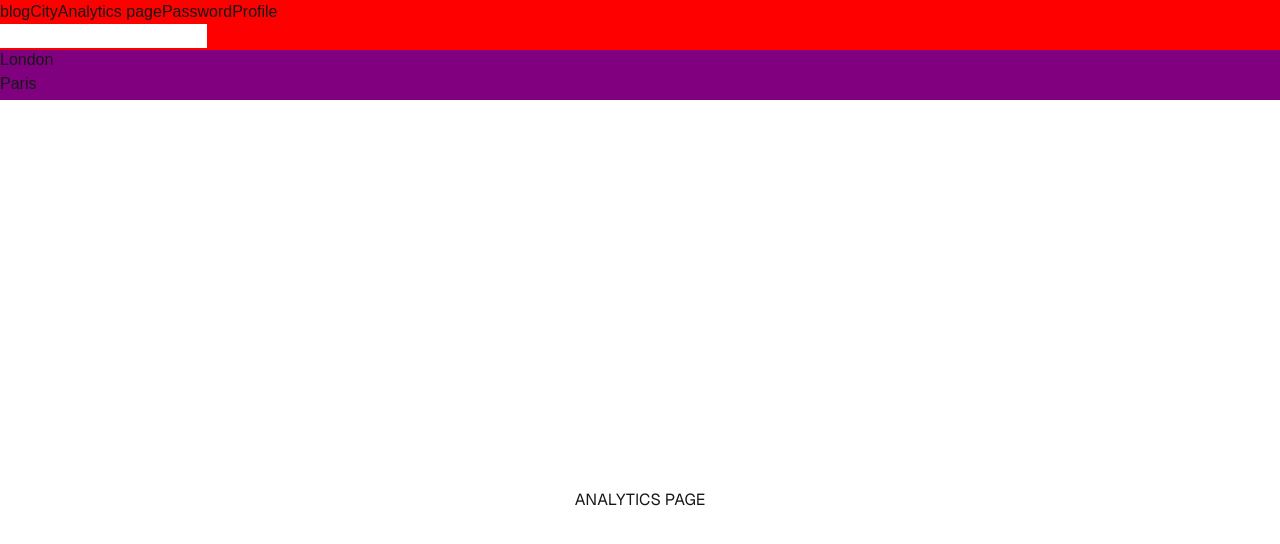
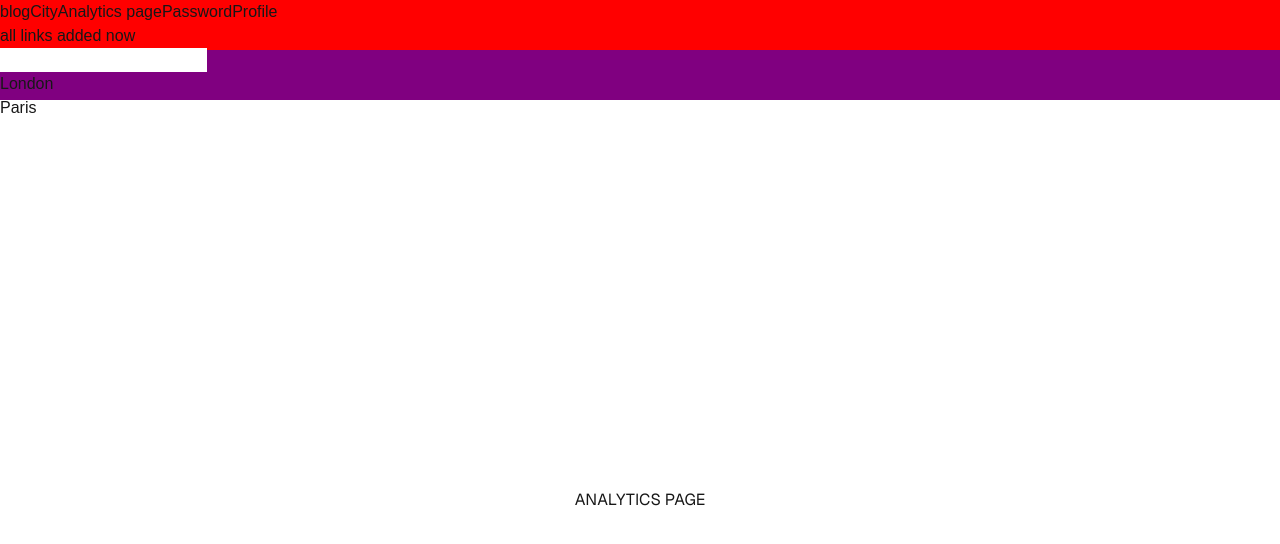
Before and after one commit to Shaeranw01/crypto-app-test, a Next.js app: page /dashboard/analytics in a window 1280 px wide. Shown: the top 544 px of the page. Built offline with nearby package versions, Linux system fonts and the light colour scheme.

Commit message:
publish all changes

```diff
--- a/app/layout.tsx
+++ b/app/layout.tsx
@@ -40,6 +40,7 @@ export default function RootLayout({
         <Link href="/dashboard/analytics">Analytics page</Link>
         <Link href="/dashboard/settings/passwords">Password</Link>
         <Link href="/dashboard/settings/profile">Profile</Link>
+        <h1>all links added now</h1>
         </div>
         <Navbar/>
 
```
